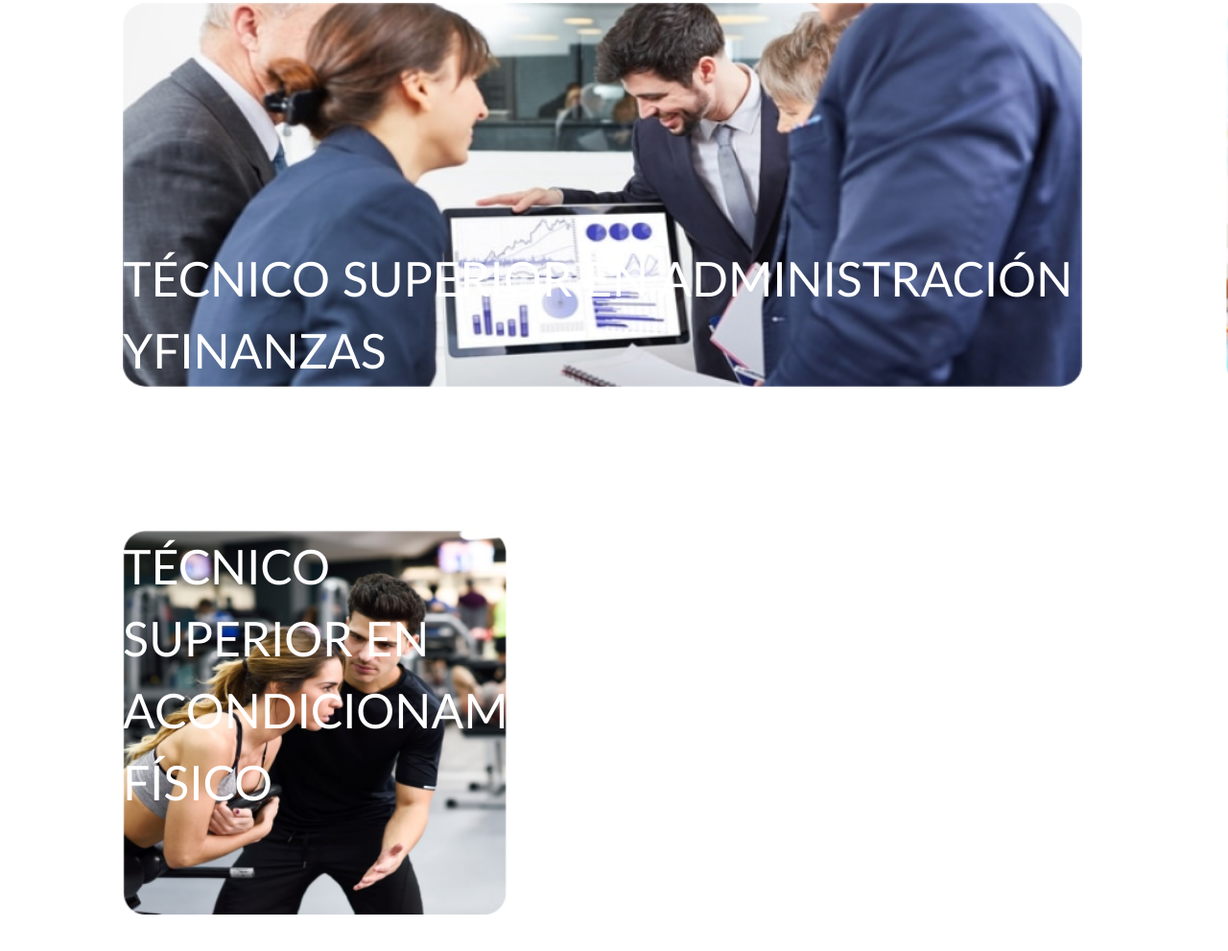
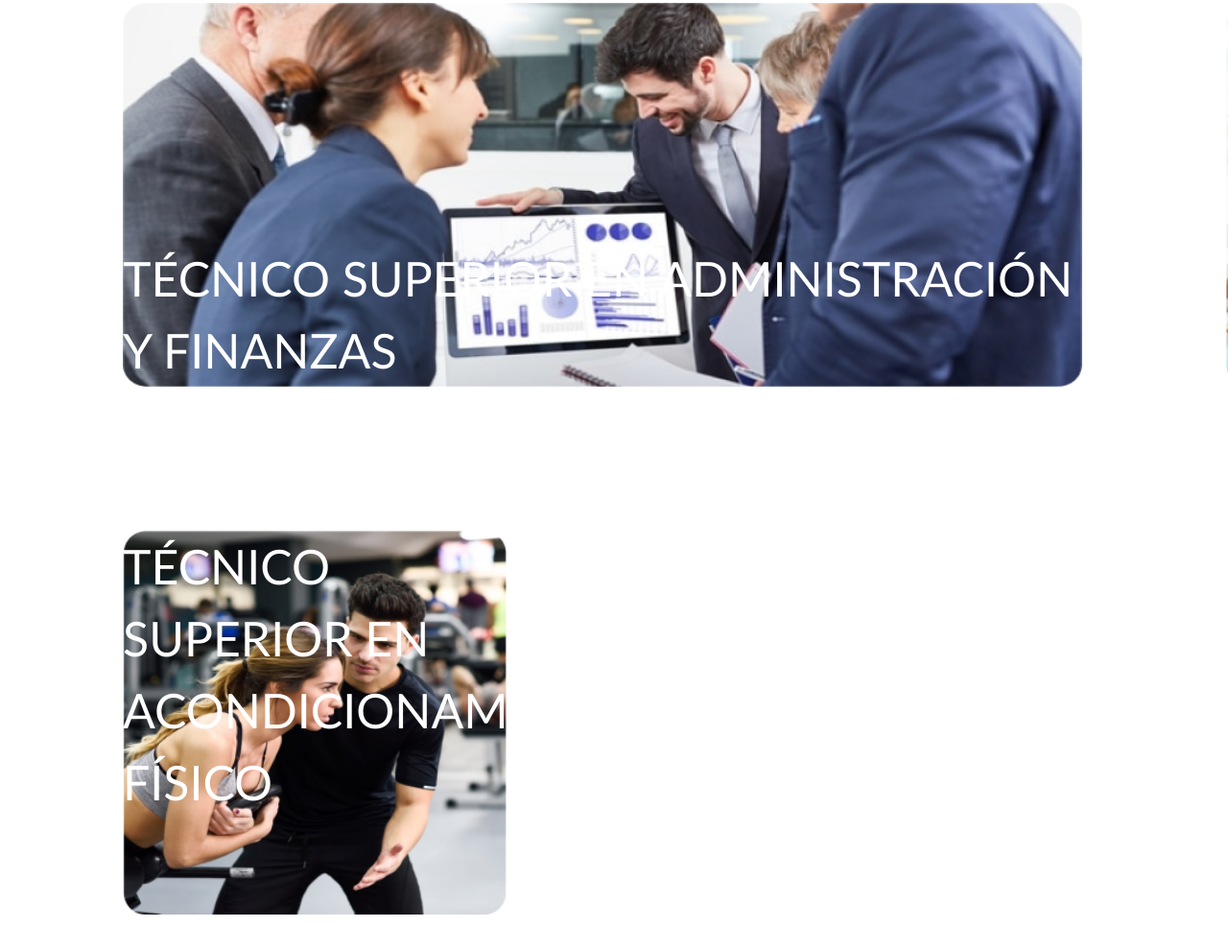
Before and after one commit to JesusRZ05/JesusRZ05.github.io, a plain HTML site: page index.html in a window 1280 px wide. Shown: the part 2332-3323 px from the top of the page at 96% size. Drawn offline with nearby package versions, Linux system fonts and the light colour scheme.

Commit message:
Update index.html

```diff
--- a/index.html
+++ b/index.html
@@ -5,7 +5,6 @@
     <meta name="viewport" content="width=device-width, initial-scale=1.0" />
     <link rel="stylesheet" href="flexBox.css" />
     <script src="https://cdn.tailwindcss.com"></script>
-
   </head>
   <body>
     <div class="seccion_inicio">
@@ -55,7 +54,7 @@
         </div>
         <div class="curso3">
           <p>
-            TÉCNICO SUPERIOR EN ADMINISTRACIÓN YFINANZAS
+            TÉCNICO SUPERIOR EN ADMINISTRACIÓN Y FINANZAS
           </p>
         </div>
         <div class="curso4">
```
